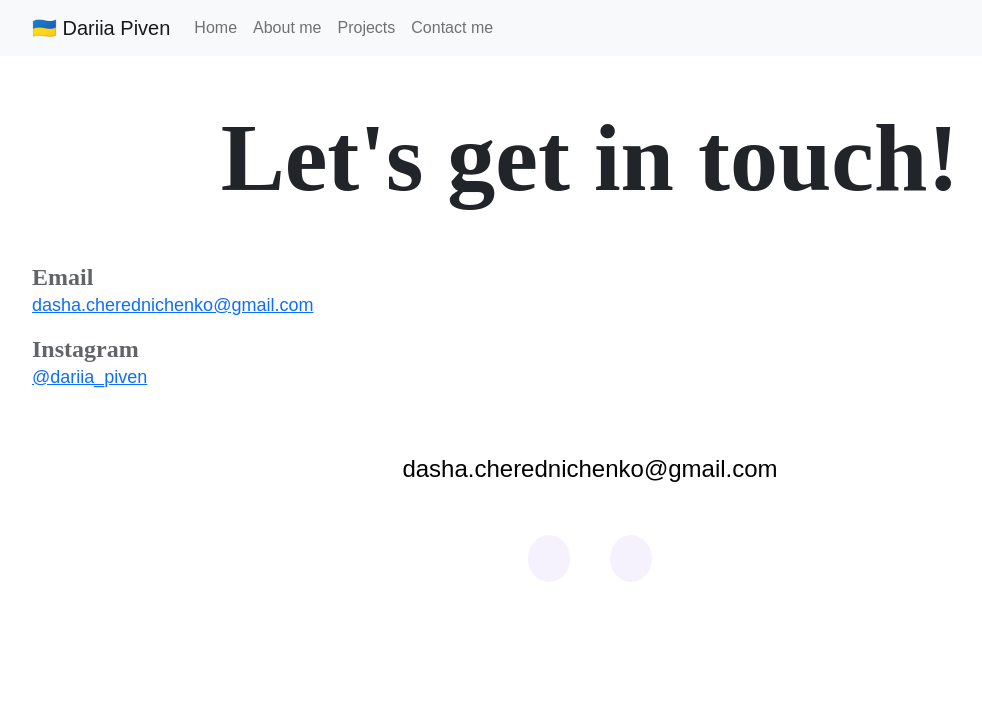
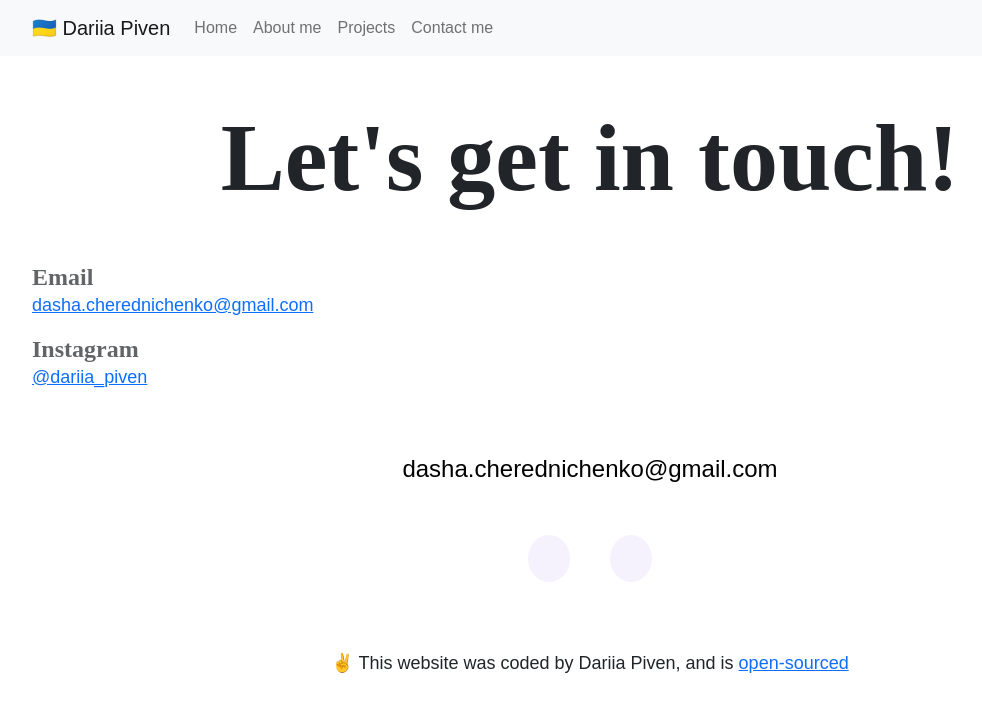
Before and after one commit to dashacherednichenko/PortfolioProject, a plain HTML site: page contact.html in a window 1280 px wide. Shown: the whole page, without its empty margins (50-1032 px from the left). Drawn offline with nearby package versions, Linux system fonts and the light colour scheme; some icons are missing.

Commit message:
add github link

```diff
--- a/contact.html
+++ b/contact.html
@@ -206,6 +206,12 @@
                 <i class="fab fa-instagram" aria-hidden="true"></i>
             </a>
         </div>
+        <p class="text-center mt-5">
+            ✌️ This website was coded by Dariia Piven, and is
+            <a href="https://github.com/dashacherednichenko/PortfolioProject" target="_blank">
+                open-sourced
+            </a>
+        </p>
     </footer>
 </div>
 </body>
```
Also changed, not shown: about.html (+6 -0 lines), index.html (+6 -0 lines), work.html (+6 -0 lines).
